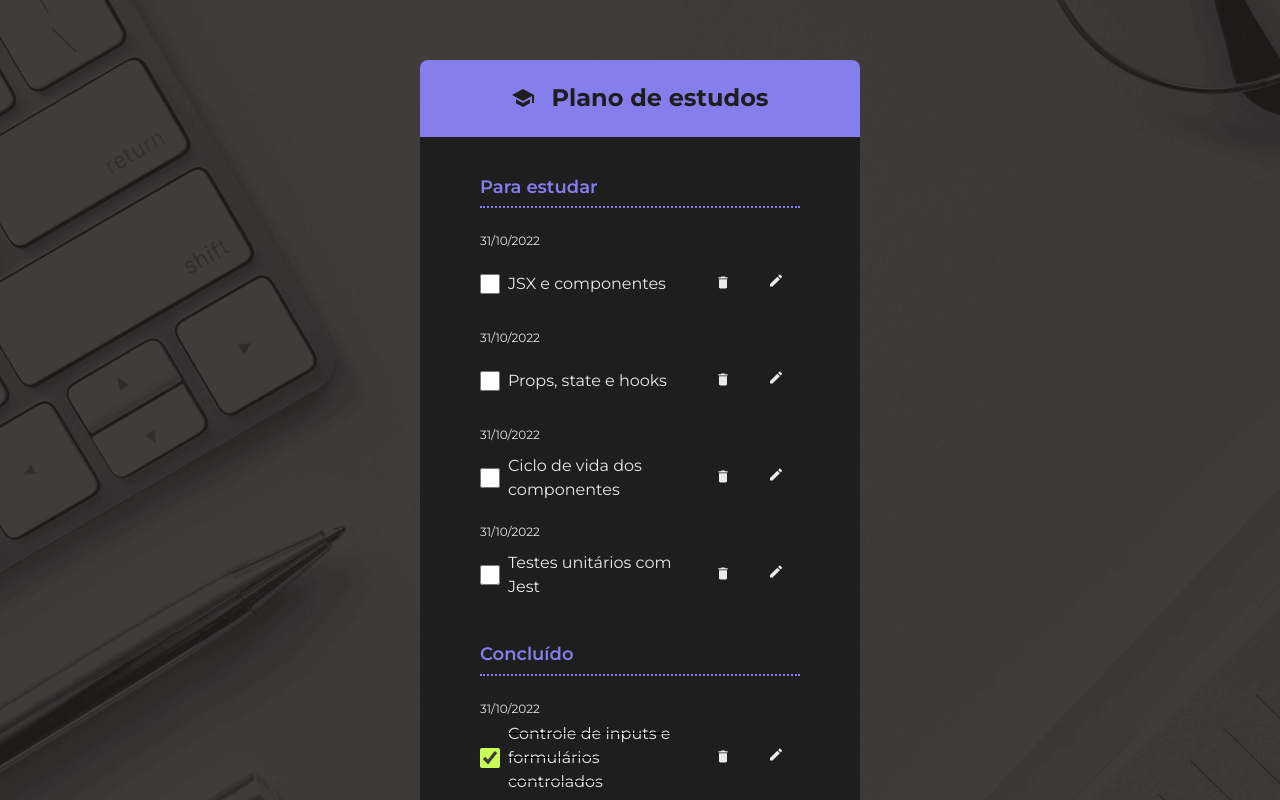
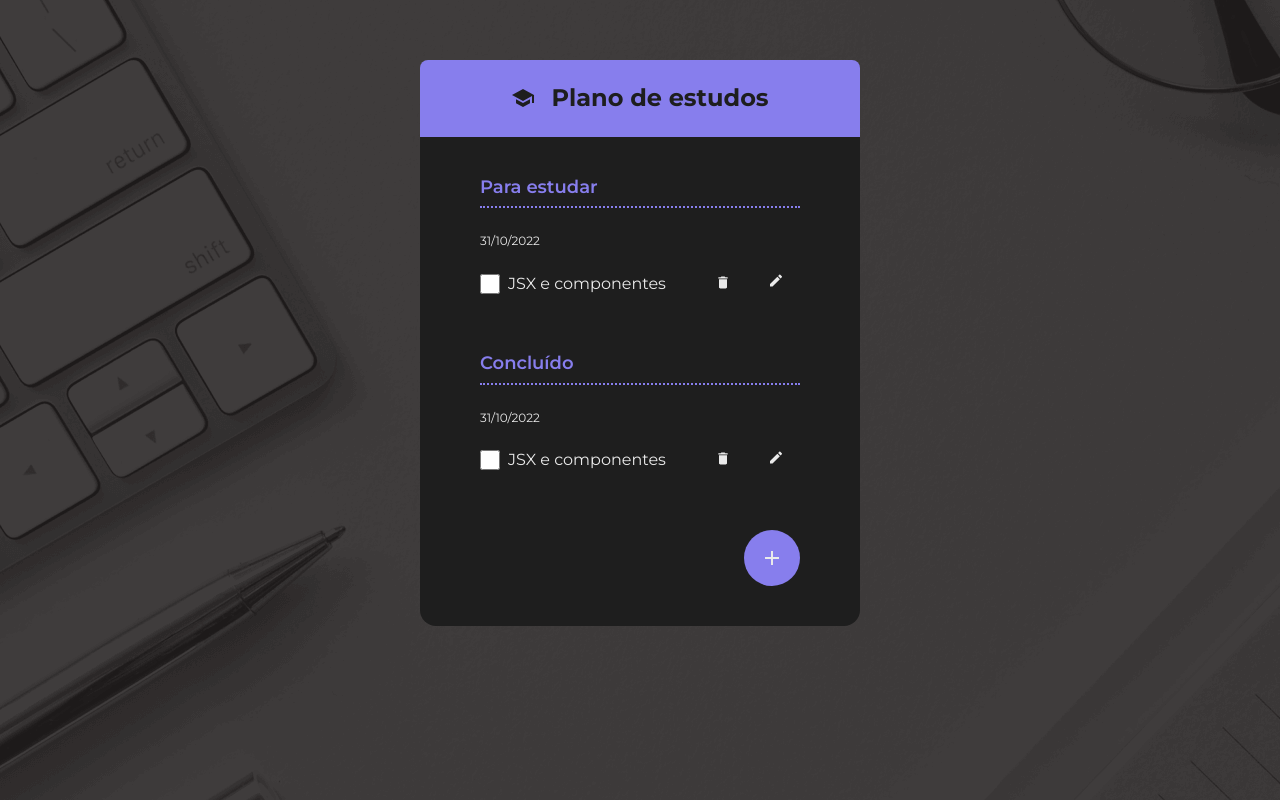
Before and after one commit to FELIPE-NOBREGA06/todo-list, a React (Vite) app: page / in a window 1280 px wide. Shown: the top 800 px of the page. Built offline with nearby package versions, Linux system fonts and the light colour scheme.

Commit message:
chore: criando pagina principal

```diff
--- a/src/App.jsx
+++ b/src/App.jsx
@@ -1,3 +1,4 @@
+/* eslint-disable no-undef */
 import { useState } from "react";
 import { ChecklistsWrapper } from "./components/ChecklistsWrapper";
 import { Container } from "./components/Container";
@@ -12,7 +13,7 @@ import { ToDoItem } from "./components/ToDoItem";
 import { ToDoList } from "./components/ToDoList";
 import { TodoForm } from "./TodoForm";
 
-const todos = [
+/* const todos = [
   {
     id: 1,
     description: "JSX e componentes",
@@ -52,15 +53,42 @@ const completed = [
     createdAt: "2022-10-31",
   },
 ];
-
+ */
 function App() {
   const [ShowDialog, setShowDialog] = useState(false);
+  const [todos, setTodos] = useState([
+    {
+      id: 1,
+      description: "JSX e componentes",
+      completed: false,
+      createdAt: "2022-10-31",
+    },
+    {
+      id: 2,
+      description: "Controle de inputs e formulários controlados",
+      completed: true,
+      createdAt: "2022-10-31",
+    },
+  ]);
 
   const toggleDialog = () => {
     setShowDialog(!ShowDialog);
   };
 
   const addTudo = () => {
+    const description = formData.get("description");
+
+    setTodos((prevState) => {
+      const todo = {
+        id: prevState.length + 1,
+        description: description,
+        completed: false,
+        createdAt: new Date().toISOString(),
+      };
+
+      return [...prevState, todo];
+    });
+
     console.log("precisamos add um novo todo");
     toggleDialog();
   };
@@ -76,15 +104,19 @@ function App() {
         <ChecklistsWrapper>
           <SubHeading>Para estudar</SubHeading>
           <ToDoList>
-            {todos.map(function (t) {
-              return <ToDoItem key={t.id} item={t} />;
-            })}
+            {todos
+              .filter((t) => !t.completed)
+              .map(function (t) {
+                return <ToDoItem key={t.id} item={t} />;
+              })}
           </ToDoList>
           <SubHeading>Concluído</SubHeading>
           <ToDoList>
-            {completed.map(function (t) {
-              return <ToDoItem key={t.id} item={t} />;
-            })}
+            {todos
+              .filter((t) => !t.completed)
+              .map(function (t) {
+                return <ToDoItem key={t.id} item={t} />;
+              })}
           </ToDoList>
           <Footer>
             <Dialog isOpen={ShowDialog} onClose={toggleDialog}>
--- a/src/TodoForm/index.jsx
+++ b/src/TodoForm/index.jsx
@@ -6,7 +6,11 @@ import "./Todo-Form.style.css";
 export function TodoForm(Props) {
   return (
     <form action={Props.onSubmit} className="todo-form">
-      <TextInput placeholder="Digite o item que deseja adicionar" required />
+      <TextInput
+        placeholder="Digite o item que deseja adicionar"
+        required
+        name="description"
+      />
       <Button>Salvar item</Button>
     </form>
   );
```
